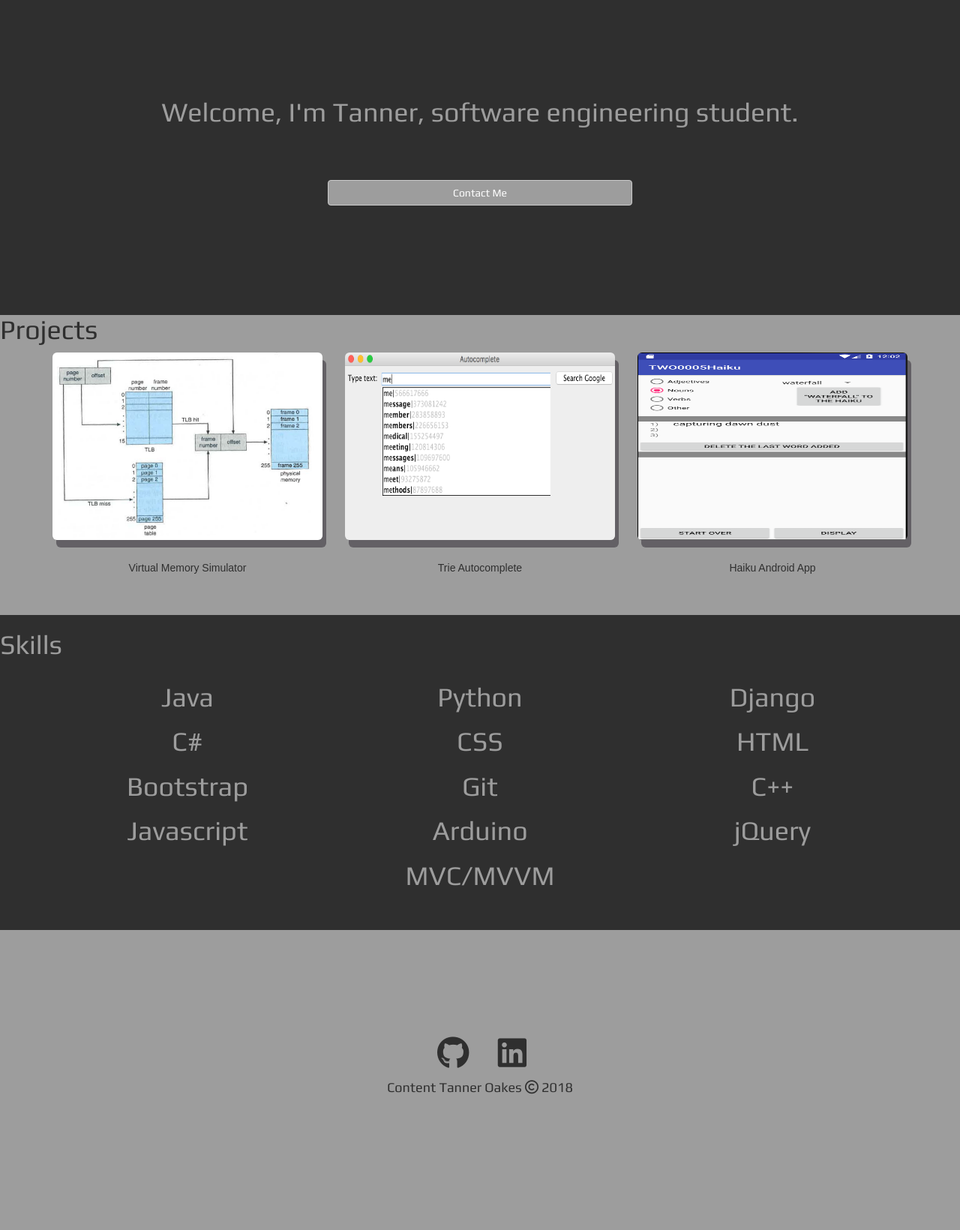
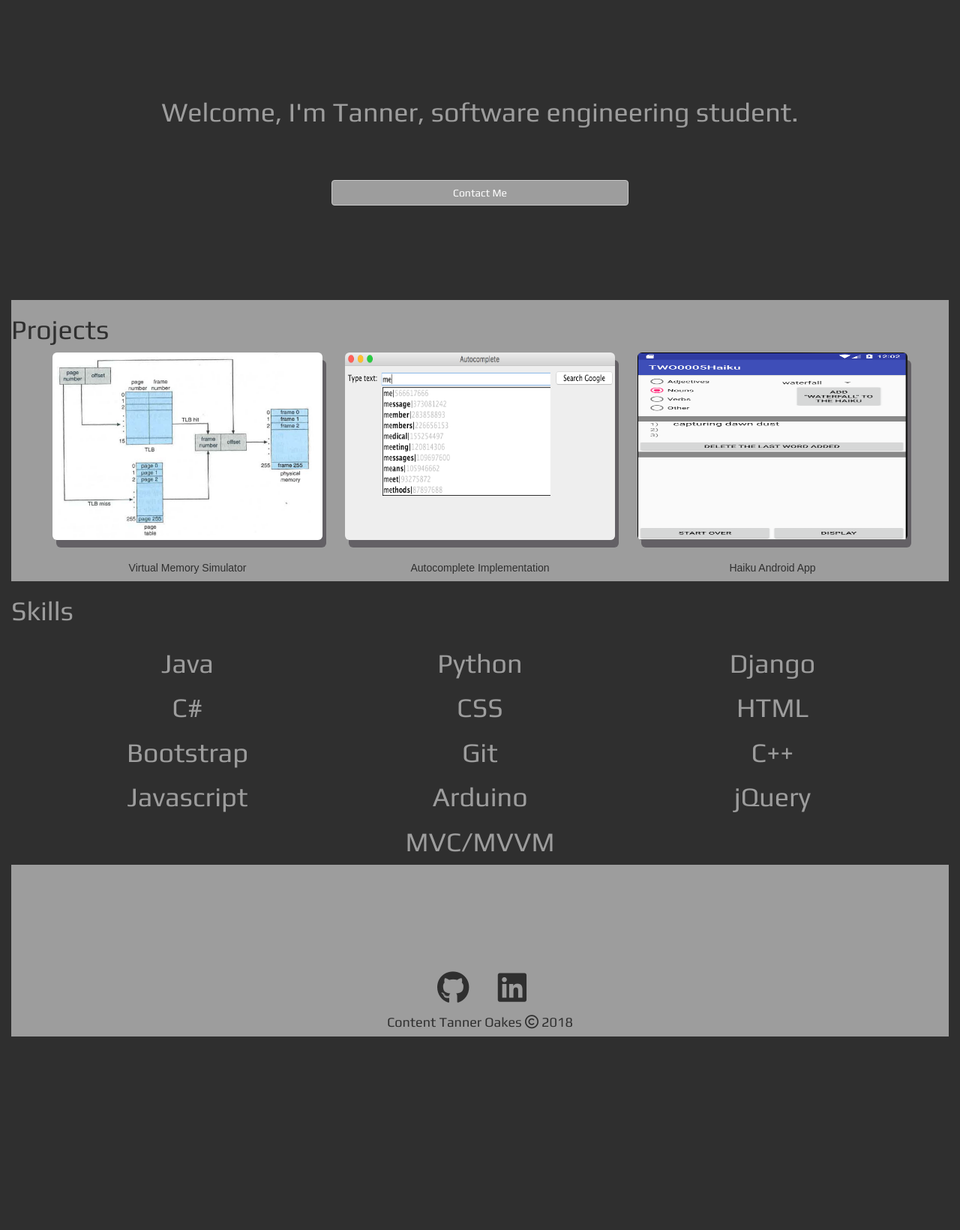
Before and after one commit to Oakes6/oakeswebsite, a Django app: template templates/home.html in a window 1280 px wide. Shown: the whole page at 75% size. After the commit the page ends 1382 px from the top, so only its background shows below. Run offline with Django 3.2, Linux system fonts and the light colour scheme; the template is opened without the code that fills it, so the values that code supplies are empty; some libraries are stand-ins or nearby versions.

Commit message:
Fix for smaller views

```diff
--- a/static/css/global.css
+++ b/static/css/global.css
@@ -1,12 +1,15 @@
 
 body {
    background-color: #2f2f2f;
+   position: relative;
+   height: auto;
+   min-height: 100% !important;
    color: #9d9d9d;
 }
 
 .wrap {
-   max-width: 80rem;
    margin: 0 auto;
+   width: 100%;
 }
 
 .first {
@@ -44,7 +47,8 @@ body {
 }
 
 .separator {
-   height: 400px;
+   display: block;
+   overflow: auto;
    font-family: Play;
 }
 
--- a/templates/home.html
+++ b/templates/home.html
@@ -1,6 +1,8 @@
 {% extends "base.html" %}
 {% load staticfiles %}
 {% block body_block %}
+   <div class="container-fluid wrap">
+
    <div class="first">
       <br>
       <br>
@@ -10,13 +12,13 @@
       <br>
       <br>
       <div class="row">
-         <div class="col-lg-4">
+         <div class="col-xs-2 col-sm-2 col-md-3 col-lg-4">
 
          </div>
-         <div class="col-lg-4">
+         <div class="col-xs-8 col-sm-8 col-md-6 col-lg-4">
             <a id="contactButton" href="mailto:tanner.w.oakes@gmail.com?Subject=Hi" class="btn btn-default" target="_top">Contact Me</a>
          </div>
-         <div class="col-lg-4">
+         <div class="col-xs-2 col-sm-2 col-md-3 col-lg-4">
 
          </div>
       </div>
@@ -27,21 +29,21 @@
       <h1>Projects</h1>
       <div id="projects-table" class="container">
          <div class="row">
-            <div class="col-lg-4 proj-col">
+            <div class="col-lg-4 col-md-6 col-xs-12 proj-col">
                <a href="https://github.com/Oakes6/VirtualMemorySimulator">
                   <img class="img-responsive img-rounded proj-box" src="{% static "images/vmm.png" %}" alt="">
                </a>
                <br>
                <h5>Virtual Memory Simulator</h5>
             </div>
-            <div class="col-lg-4 proj-col">
+            <div class="col-lg-4 col-md-6 col-xs-12 proj-col">
                <a href="https://github.com/Oakes6/trie_autocomplete">
                   <img class="img-responsive img-rounded proj-box" src="{% static "images/autocomplete.png"  %}" alt="">
                </a>
                <br>
-               <h5>Trie Autocomplete</h5>
+               <h5>Autocomplete Implementation</h5>
             </div>
-            <div class="col-lg-4 proj-col">
+            <div class="col-lg-4 col-md-6 col-xs-12 proj-col">
                <a href="https://github.com/Oakes6/HaikuApp">
                   <img class="img-responsive img-rounded proj-box" src="{% static "images/haiku.png" %}" alt="">
                </a>
@@ -56,20 +58,20 @@
       <h1>Skills</h1>
       <div id="skills-table" class="container">
          <div class="row">
-            <div class="col-lg-4">
+            <div class="col-xs-12 col-sm-8 col-md-6 col-lg-4">
                <h1 class="skill">Java</h1>
                <h1 class="skill">C#</h1>
                <h1 class="skill">Bootstrap</h1>
                <h1 class="skill">Javascript</h1>
             </div>
-            <div class="col-lg-4">
+            <div class="col-xs-12 col-sm-8 col-md-6 col-lg-4">
                <h1 class="skill">Python</h1>
                <h1 class="skill">CSS</h1>
                <h1 class="skill">Git</h1>
                <h1 class="skill">Arduino</h1>
                <h1 class="skill">MVC/MVVM</h1>
             </div>
-            <div class="col-lg-4">
+            <div class="col-xs-12 col-sm-8 col-md-6 col-lg-4">
                <h1 class="skill">Django</h1>
                <h1 class="skill">HTML</h1>
                <h1 class="skill">C++</h1>
@@ -94,6 +96,7 @@
          </ul>
          <h4 id="copyright">Content Tanner Oakes <span class="fa fa-copyright"></span> 2018</h3>
       </div>
+   </div>
    </div>
 
    <script src="https://code.jquery.com/jquery-3.2.1.js" integrity="sha256-DZAnKJ/6XZ9si04Hgrsxu/8s717jcIzLy3oi35EouyE="
```
